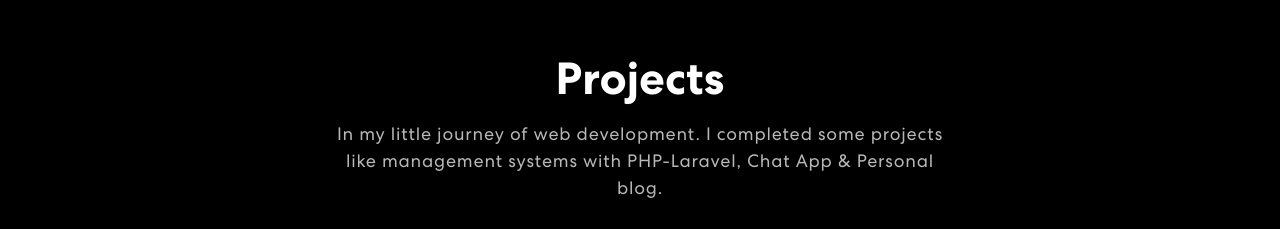
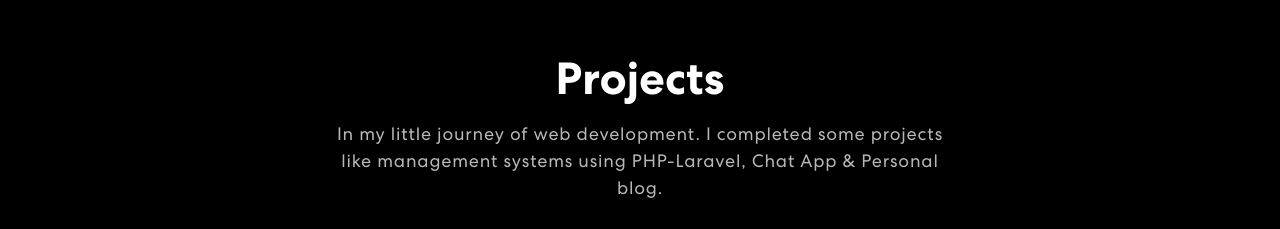
Before and after one commit to mostafaalfaysal/foysal, a React (Create React App) app: page / in a window 1280 px wide. Shown: the part 1400-1629 px from the top of the page. Built offline with nearby package versions, Linux system fonts and the light colour scheme; no server answers.

Commit message:
bug fixed

```diff
--- a/src/components/Projects.js
+++ b/src/components/Projects.js
@@ -36,7 +36,7 @@ export const Projects = () => {
               {({ isVisible }) =>
               <div className={isVisible ? "animate__animated animate__fadeIn": ""}>
                 <h2>Projects</h2>
-                <p>In my little journey of web development. I completed some projects like management systems with PHP-Laravel, Chat App & Personal blog.</p>
+                <p>In my little journey of web development. I completed some projects like management systems using PHP-Laravel, Chat App & Personal blog.</p>
                 <Tab.Container id="projects-tabs" defaultActiveKey="first">
                   <Nav variant="pills" className="nav-pills mb-5 justify-content-center align-items-center" id="pills-tab">
                     <Nav.Item>
```
